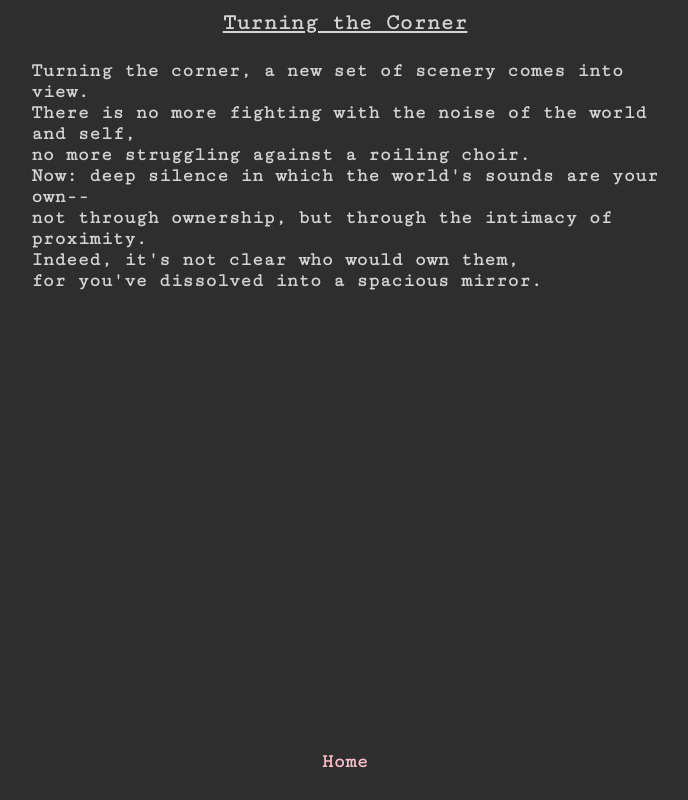
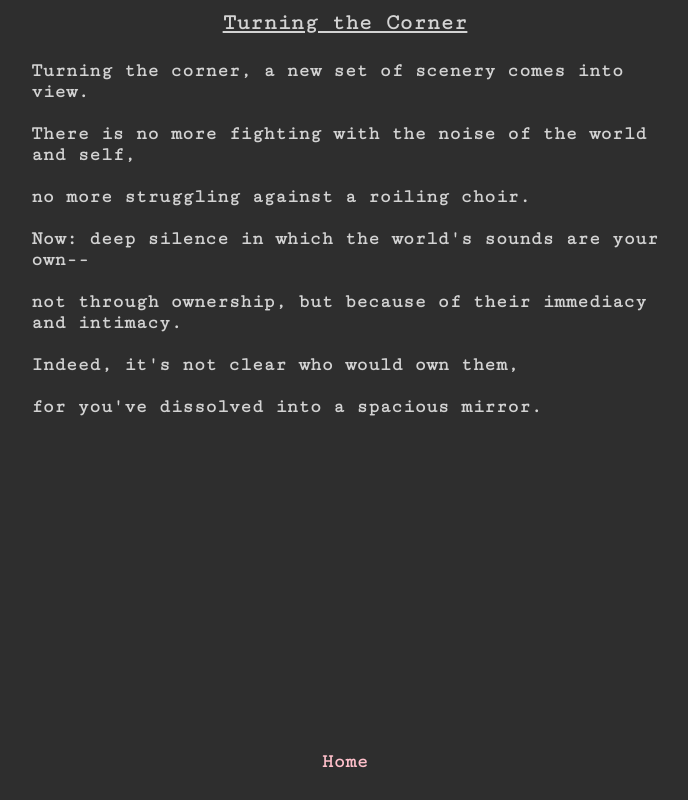
Before and after one commit to TheSre/oldSite, a plain HTML site: page writing/turningTheCorner.html in a window 1280 px wide. Shown: the whole page, without its empty margins (295-983 px from the left). Drawn offline with Linux system fonts and the light colour scheme.

Commit message:
changed spacing

```diff
--- a/writing/turningTheCorner.html
+++ b/writing/turningTheCorner.html
@@ -11,12 +11,19 @@
       <p>
       <br>
       Turning the corner, a new set of scenery comes into view.<br>
+      <br>
       There is no more fighting with the noise of the world and self,<br>
+      <br>
       no more struggling against a roiling choir.<br>
+      <br>
       Now: deep silence in which the world's sounds are your own--<br>
-      not through ownership, but through the intimacy of proximity.<br>
+      <br>
+      not through ownership, but because of their immediacy and intimacy.<br>
+      <br>
       Indeed, it's not clear who would own them,<br>
+      <br>
       for you've dissolved into a spacious mirror.<br>
+      <br>
       </p>
       </div>
     </div>
```
